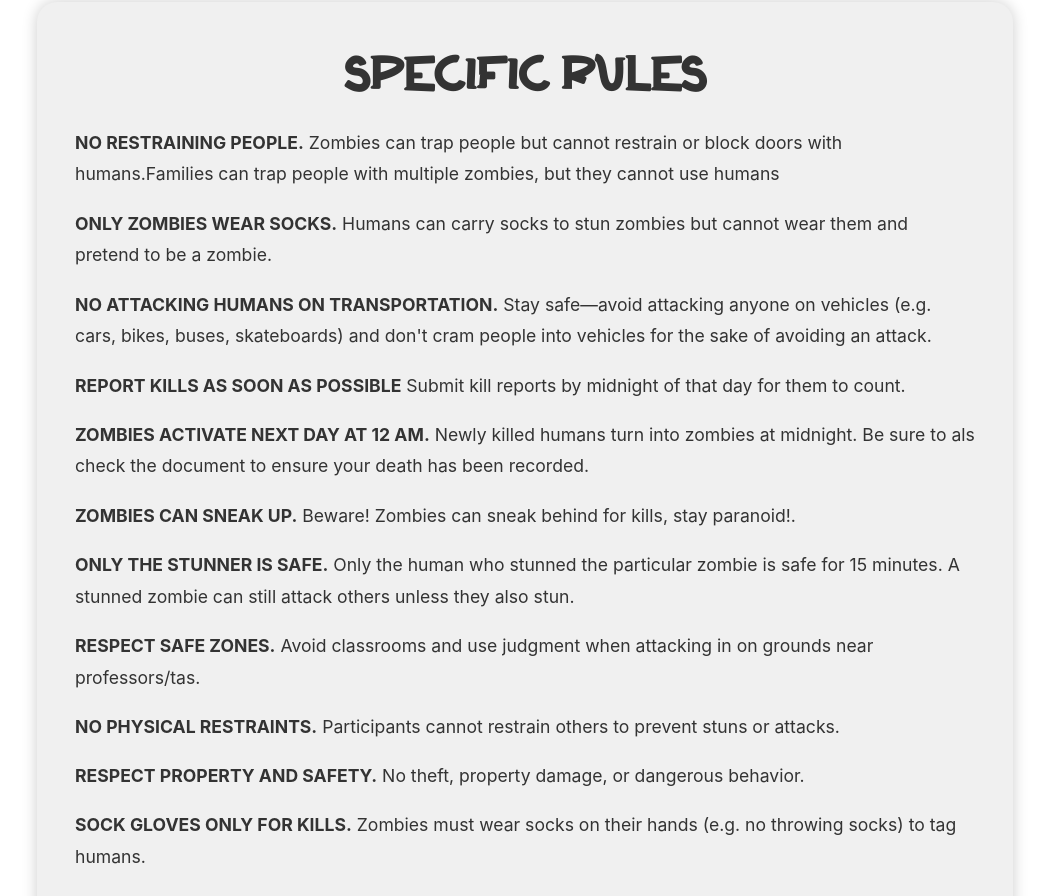
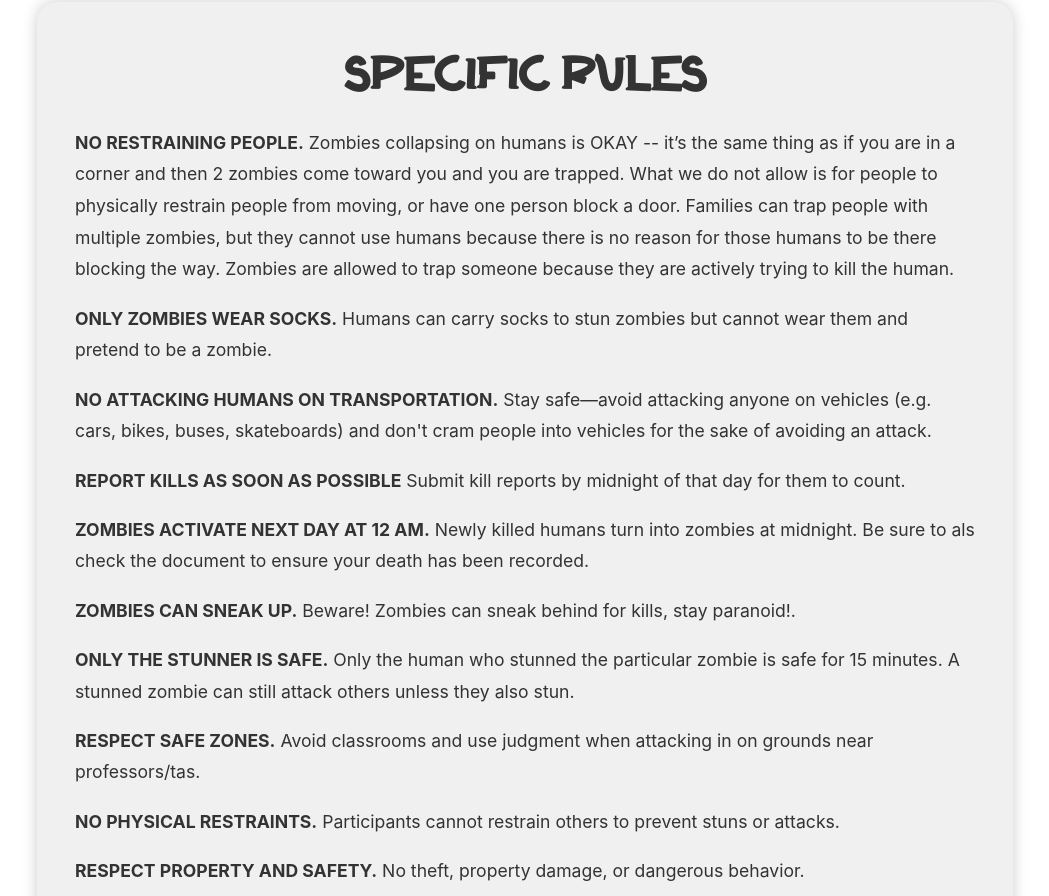
Before and after one commit to cwang12197/hvz, a React (Create React App) app in the folder app-ui/: page / in a window 1280 px wide. Shown: the part 3220-4116 px from the top of the page, without its empty margins (115-1164 px from the left). Built offline with nearby package versions, Linux system fonts and the light colour scheme.

Commit message:
blocking

```diff
--- a/app-ui/src/SpecificRules/SpecificRules.js
+++ b/app-ui/src/SpecificRules/SpecificRules.js
@@ -6,7 +6,7 @@ function SpecificRules() {
         <section className="rules-section">
             <h2 className="rules-header">SPECIFIC RULES</h2>
             <div className="things-to-know-content">
-                <p><strong>NO RESTRAINING PEOPLE.</strong> Zombies can trap people but cannot restrain or block doors with humans.Families can trap people with multiple zombies, but they cannot use humans</p>
+                <p><strong>NO RESTRAINING PEOPLE.</strong> Zombies collapsing on humans is OKAY -- it’s the same thing as if you are in a corner and then 2 zombies come toward you and you are trapped. What we do not allow is for people to physically restrain people from moving, or have one person block a door. Families can trap people with multiple zombies, but they cannot use humans because there is no reason for those humans to be there blocking the way. Zombies are allowed to trap someone because they are actively trying to kill the human.</p>
                 <p><strong>ONLY ZOMBIES WEAR SOCKS.</strong> Humans can carry socks to stun zombies but cannot wear them and pretend to be a zombie.</p>
                 <p><strong>NO ATTACKING HUMANS ON TRANSPORTATION.</strong> Stay safe—avoid attacking anyone on vehicles (e.g. cars, bikes, buses, skateboards) and don't cram people into vehicles for the sake of avoiding an attack.</p>
                 <p><strong>REPORT KILLS AS SOON AS POSSIBLE</strong> Submit kill reports by midnight of that day for them to count.</p>
```
